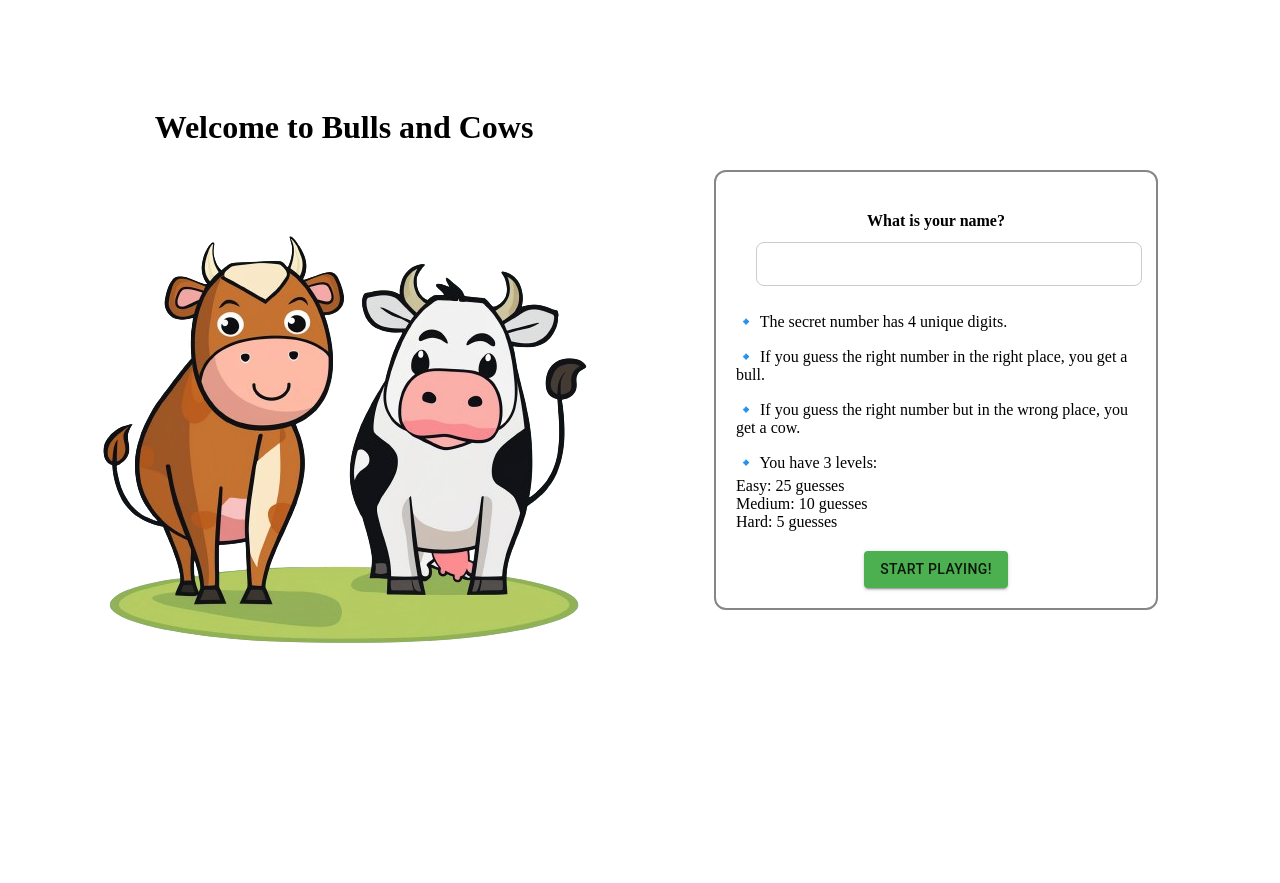
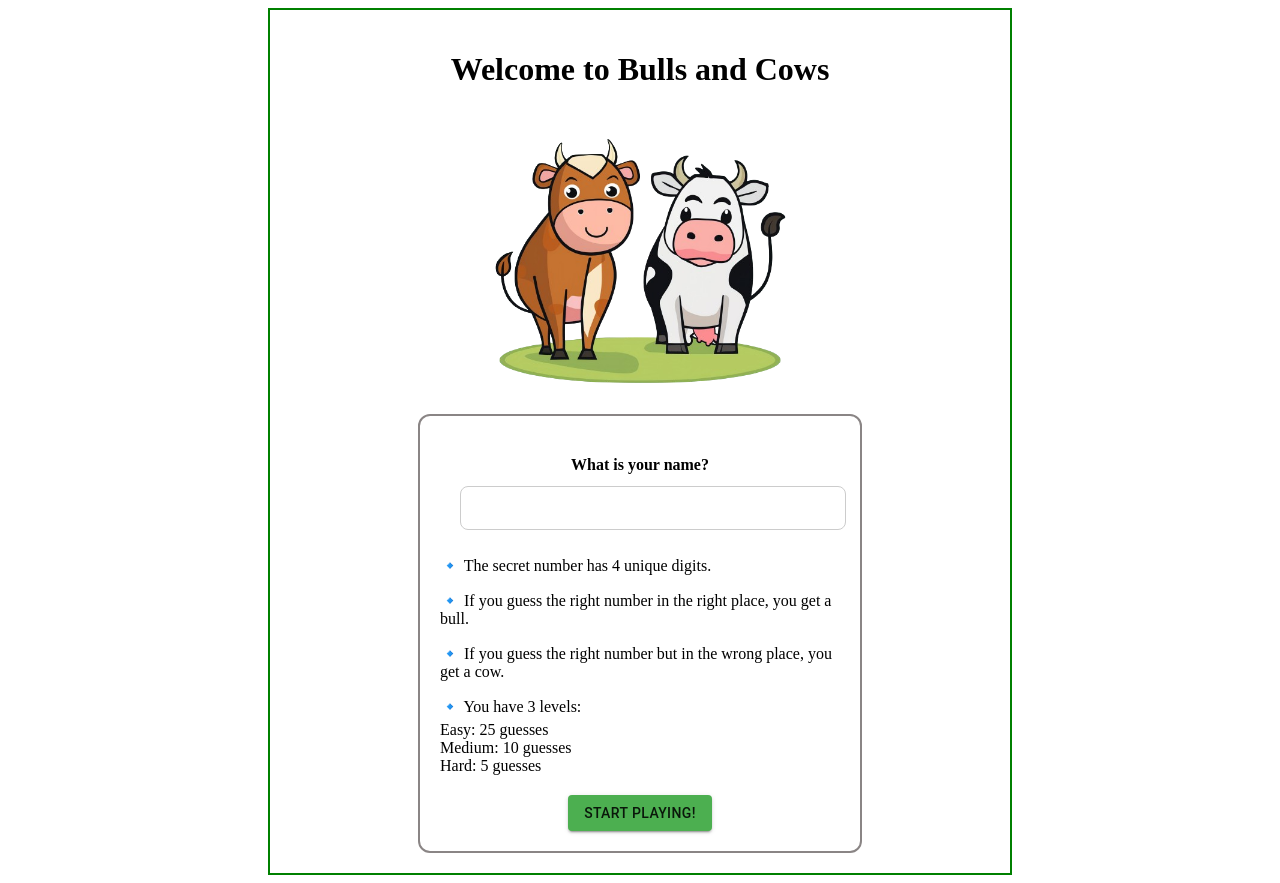
Before and after one commit to v-lahutik/Bulls-and-Cows-Game, a React (Vite) app in the folder UI-based/: page / in a window 1280 px wide. Before the commit the page ends 800 px from the top, so only its background shows below. Built offline with nearby package versions, Linux system fonts and the light colour scheme.

Commit message:
flag for showAlert added and styling for main containers

```diff
--- a/UI-based/src/components/PlayComponent.jsx
+++ b/UI-based/src/components/PlayComponent.jsx
@@ -7,6 +7,7 @@ import NumberKeyboard from "./NumberKeyboard";
 
 const PlayComponent = () => {
   const [allGuesses, setAllGuesses] = useState([]);
+  const [showAlert, setShowAlert] = useState(true);
 
   const {
     level,
@@ -44,15 +45,20 @@ const PlayComponent = () => {
     e.preventDefault();
     if (!onlyDigits(guess)) {
       setMessage(" Numbers only! ");
+      setShowAlert(true)
     } else if (guess.length !== 4) {
       setMessage(" Please enter exactly 4 numbers! ");
+      setShowAlert(true)
     } else if (!areDigitsUnique(guess)) {
       setMessage(" No repeating numbers please ");
+      setShowAlert(true)
     } else {
       setCounter(counter + 1);
       handleGuess();
       setAllGuesses((prevGuesses) => [...prevGuesses, { guess, bulls, cows }]);
       setGuess("");
+      setShowAlert(false);
+
     }
   };
 
@@ -63,6 +69,7 @@ const PlayComponent = () => {
       setGuess((prev) => prev + digit);
     }
   };
+
 
   const remainingGuesses = guessAmount - counter;
 
@@ -90,12 +97,23 @@ const PlayComponent = () => {
       </form>
 
       <div className="alert-container">
-        {message && (
+        {message && showAlert && (
           <Alert severity="error" color="warning">
             {message}
           </Alert>
-        )}
+        )}{resultMessage && (
+        <p className="game-message">{resultMessage}</p>
+      )}
       </div>
+      {playAgain && (
+        <ColorButton
+          variant="contained"
+          onClick={onPlayAgain}
+          sx={{ marginTop: "10px" }}
+        >
+          Play again
+        </ColorButton>
+      )}
       <div className="table-container">
         <table>
           <thead>
@@ -121,18 +139,8 @@ const PlayComponent = () => {
           </tbody>
         </table>
       </div>
-      {playAgain && (
-        <ColorButton
-          variant="contained"
-          onClick={onPlayAgain}
-          sx={{ marginTop: "50px" }}
-        >
-          Play again
-        </ColorButton>
-      )}
-      {resultMessage && (
-        <p className="game-message">{resultMessage}</p>
-      )}
+
+
     </div>
   );
 };
--- a/UI-based/src/index.css
+++ b/UI-based/src/index.css
@@ -1,60 +1,9 @@
-.game-container {
-  text-align: center;
-  padding: 20px;
-}
-
-.game-info, .difficulty-level, .gameplay {
-  margin: 20px 0;
-}
-
-/* table styling */
-
-.table-container {
-  display: flex;
-  justify-content: center;
-  margin-top: 20px;
-  border-radius: 8px;
-}
-table {
-  border-collapse: collapse;
-  width: 100%;
-  max-width: 600px;
-  margin: 2px;
-}
-th, td {
-  padding: 10px;
-
-}
-tr:nth-child(even) {
-  background-color: #f2f2f2;
-}
-th {
-  background-color: green;
-  color: white;
-}
-th:first-child {
-  border-top-left-radius: 8px;
-}
-th:last-child {
-  border-top-right-radius: 8px;
-}
-tr:last-child td:first-child {
-  border-bottom-left-radius: 8px;
-}
-tr:last-child td:last-child {
-  border-bottom-right-radius: 8px;
-}
-tr:hover {
-  background-color: #ddd;
-}
-
 /* Intro.css */
 .intro-container {
   display: flex;
+  flex-direction: column;
   justify-content: center;
   align-items: center;
-  height: 100%;
-  padding: 20px;
 }
 
 .intro-content {
@@ -69,20 +18,14 @@ tr:hover {
 }
 
 .intro-left {
-  flex: 1;
-  padding: 40px;
   text-align: center;
-}
-
-.intro-right {
-  flex: 1;
-  padding: 40px;
+  width: 100%;
 }
 
 .game-image {
   max-width: 100%;
-  height: auto;
-  margin-top: 20px;
+  height: 300px;
+
 }
 
 .intro-form {
@@ -124,6 +67,33 @@ tr:hover {
   padding: 0;
   margin-top: 0;
 }
+
+/* play component */
+
+.game-container {
+  text-align: center;
+  padding: 20px;
+  border: 2px solid green;
+  width: 700px;
+  min-height: 700px;
+  margin: 0 auto;
+}
+
+.game-info, .difficulty-level, .gameplay {
+  margin: 20px 0;
+
+}
+
+
+.play-form{
+  display: flex;
+  justify-content: center;
+  flex-direction: column;
+  align-items: center;
+  height: 100%;
+  padding: 20px;
+
+}
 .guess-input {
   width: 300px;
   padding: 12px;
@@ -136,7 +106,6 @@ tr:hover {
   color: green;
   font-weight: bold;
 }
-
 .alert-container {
   min-width: 600px;
   display: flex;
@@ -145,15 +114,6 @@ tr:hover {
   height: 100%;
   padding: 20px;
 }
-.play-form{
-  display: flex;
-  justify-content: center;
-  flex-direction: column;
-  align-items: center;
-  height: 100%;
-  padding: 20px;
-}
-
 .number-keyboard {
   display: flex;
   flex-direction: column;
@@ -175,3 +135,44 @@ tr:hover {
 .submit-guess-button{
   height: 50px;
 }
+
+/* table styling */
+
+.table-container {
+  display: flex;
+  justify-content: center;
+  margin: 20px;
+  border-radius: 8px;
+}
+table {
+  border-collapse: collapse;
+  width: 100%;
+  max-width: 500px;
+  margin: 2px;
+}
+th, td {
+  padding: 10px;
+
+}
+tr:nth-child(even) {
+  background-color: #f2f2f2;
+}
+th {
+  background-color: green;
+  color: white;
+}
+th:first-child {
+  border-top-left-radius: 8px;
+}
+th:last-child {
+  border-top-right-radius: 8px;
+}
+tr:last-child td:first-child {
+  border-bottom-left-radius: 8px;
+}
+tr:last-child td:last-child {
+  border-bottom-right-radius: 8px;
+}
+tr:hover {
+  background-color: #ddd;
+}
```
